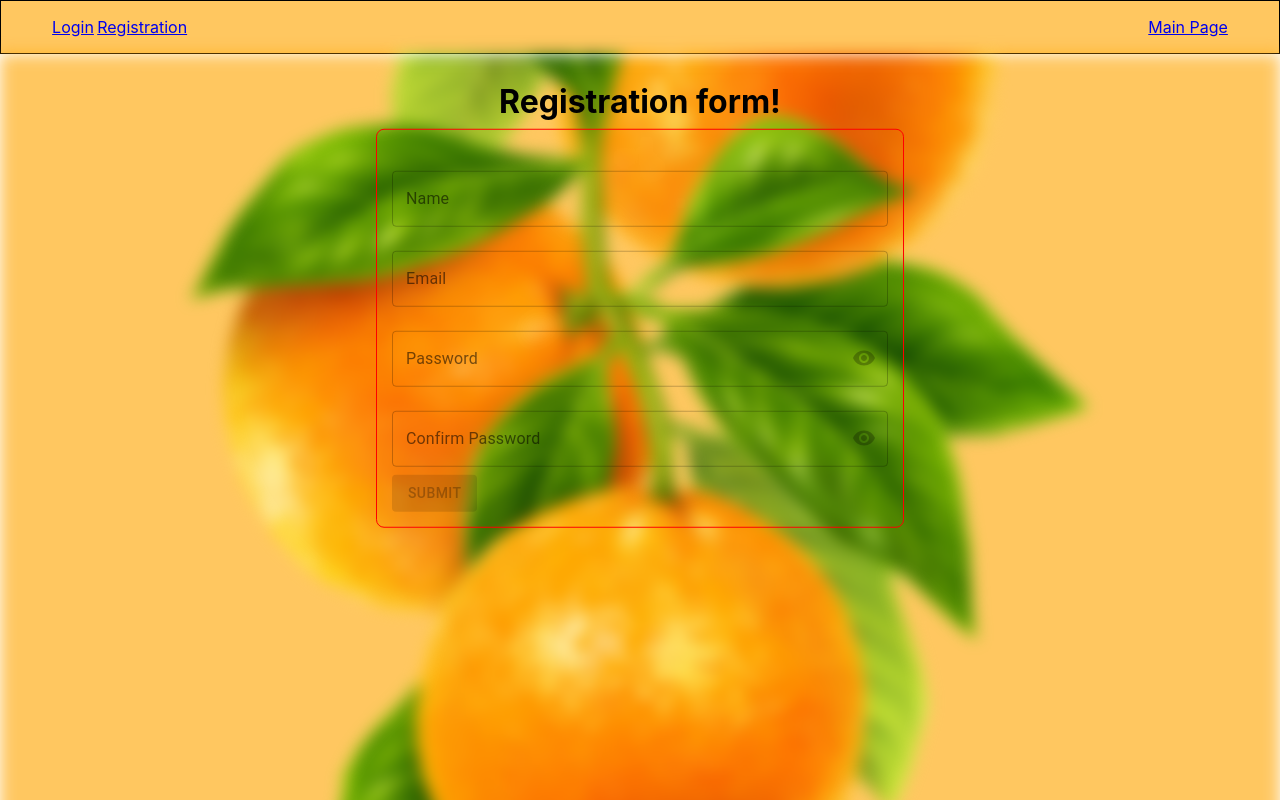
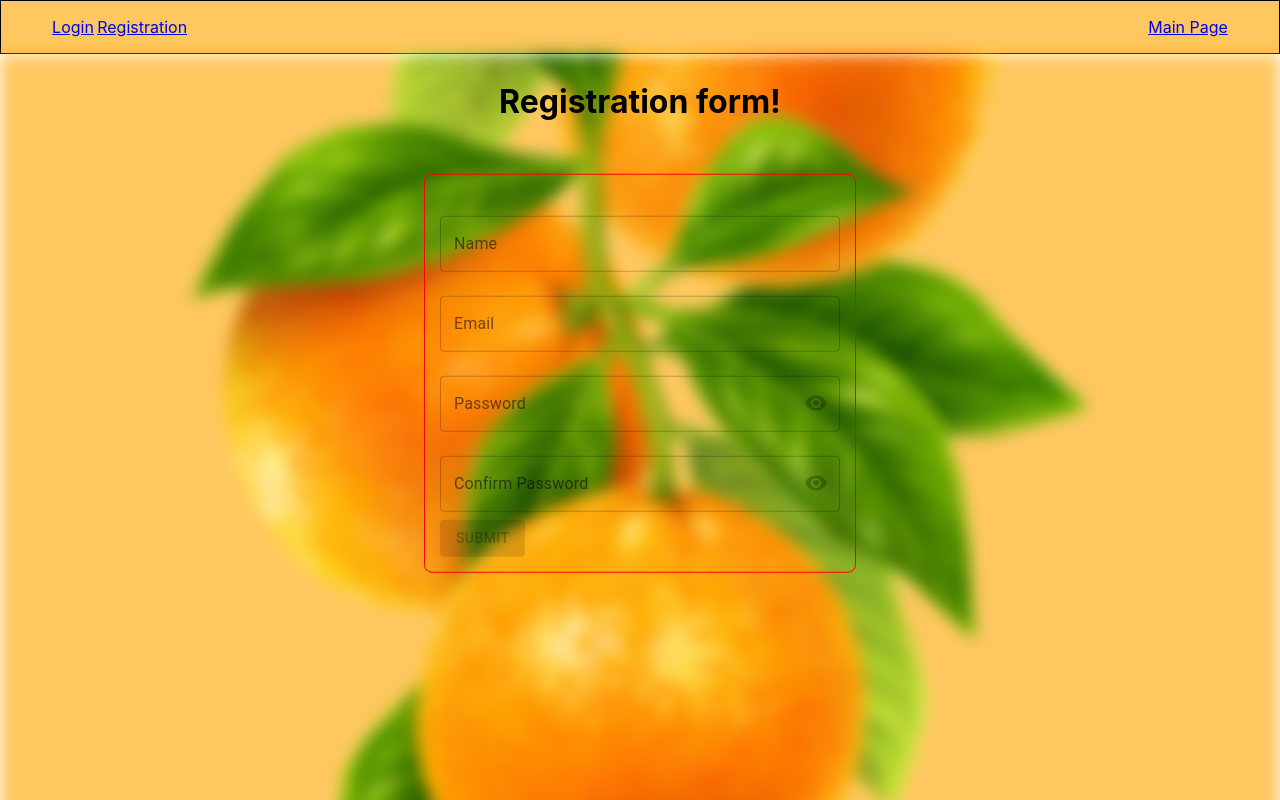
Before and after one commit to Mishka31/goit-react-hw-08-phonebook, a React (Create React App) app: page /registration in a window 1280 px wide. Shown: the top 800 px of the page. Built offline with nearby package versions, Linux system fonts and the light colour scheme.

Commit message:
Update login.module.css

```diff
--- a/src/login/components/login.module.css
+++ b/src/login/components/login.module.css
@@ -25,6 +25,7 @@
 .title {
   position: absolute;
   top: 80px;
+  width: 80%;
   left: 50%;
   transform: translate(-50%, -50%);
   /* display: flex;
@@ -43,13 +44,14 @@
 }
 .reg {
   position: absolute;
-  top: 41%;
+  top: 373px;
   left: 50%;
   transform: translate(-50%, -50%);
   padding: 15px;
   padding-top: 25px;
   border: 1px solid red;
   border-radius: 8px;
-  min-width: 250px;
+  width: 70%;
+  max-width: 400px;
   margin: auto;
 }
```
